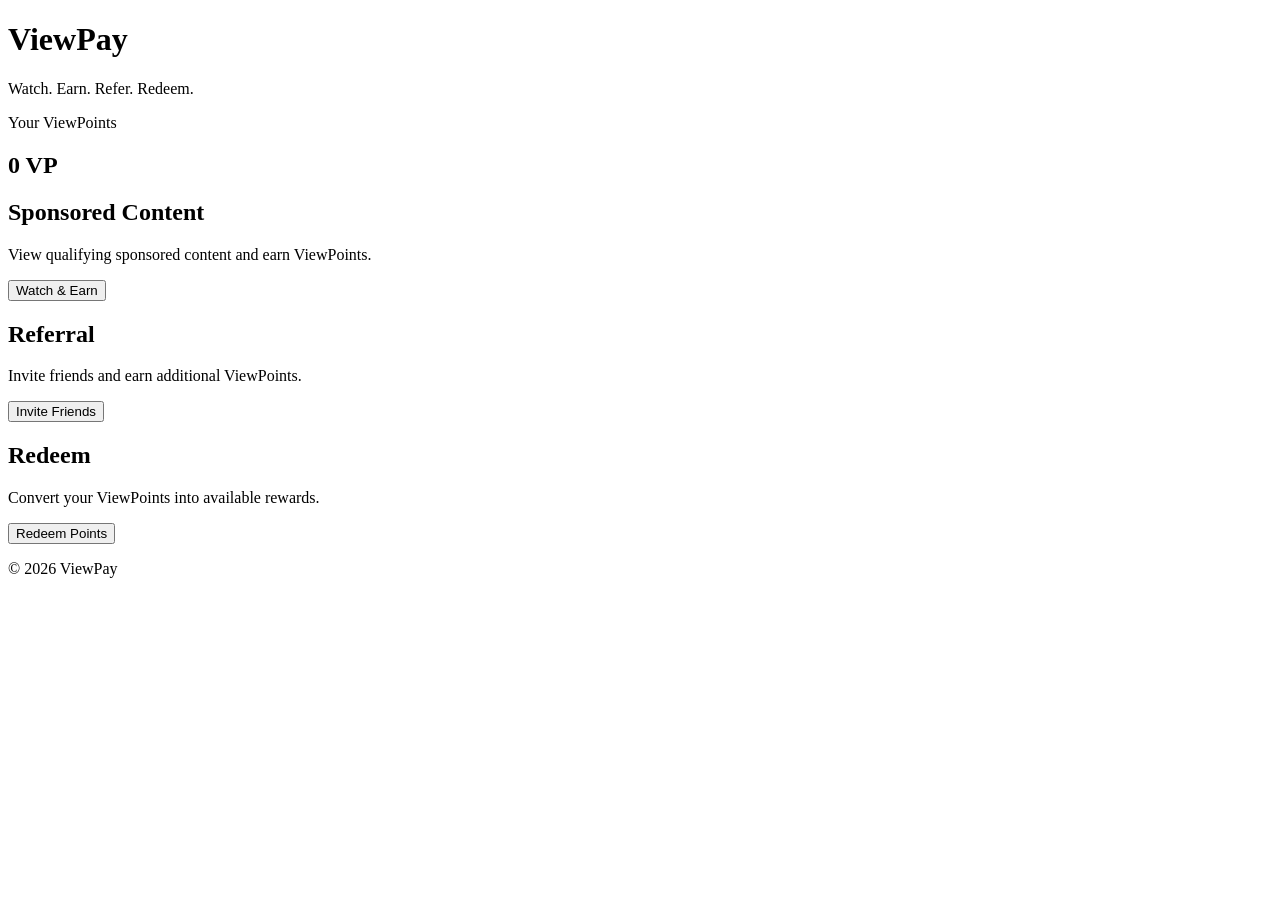
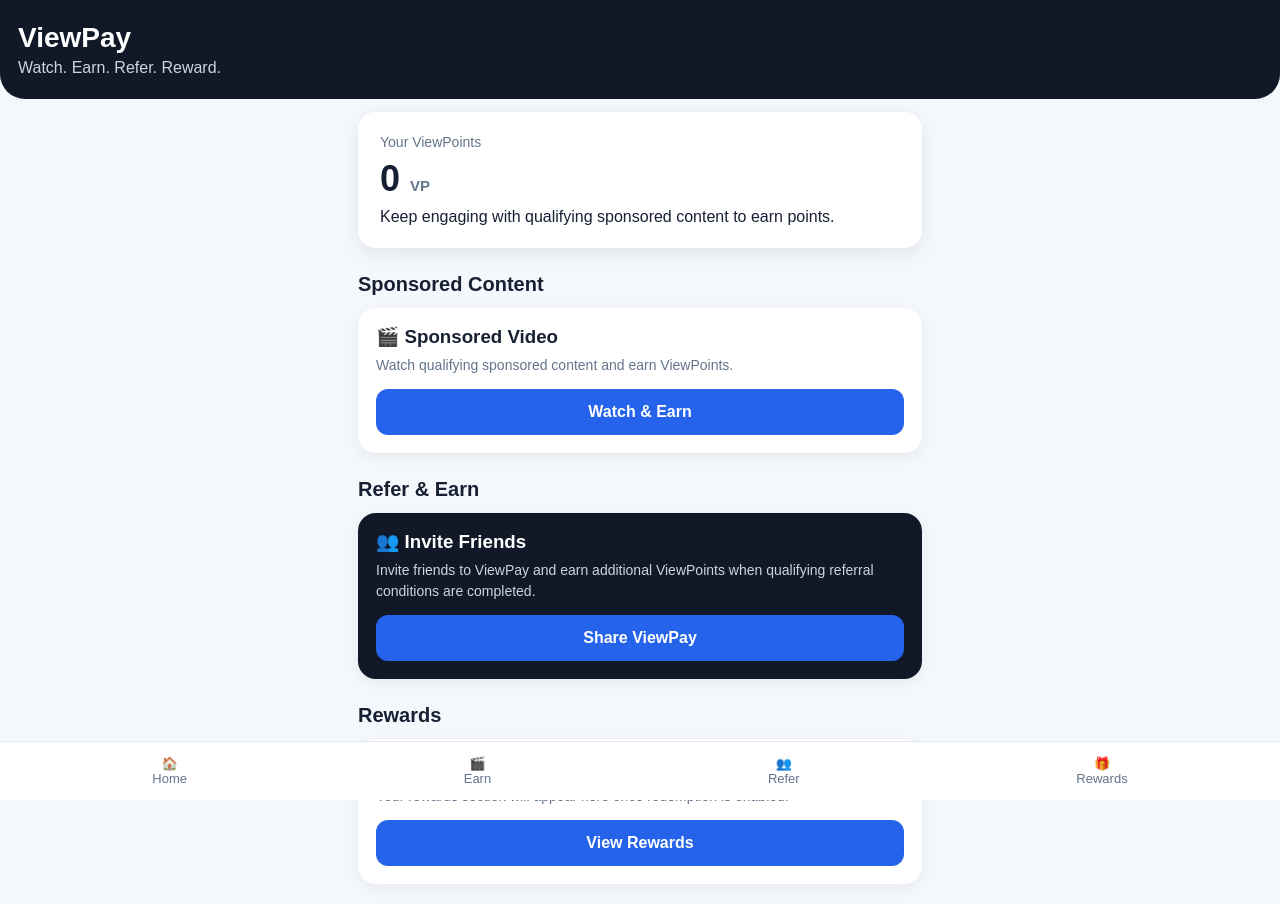
Before and after one commit to ricchWRLD1315/View-Pay, a plain HTML site: page Index.html in a window 1280 px wide. Before the commit the page ends 800 px from the top, so only its background shows below. Drawn offline with Linux system fonts and the light colour scheme.

Commit message:
Create view pay App interface

```diff
--- a/Index.html
+++ b/Index.html
@@ -1,60 +1,209 @@
 <!DOCTYPE html>
 <html lang="en">
 <head>
-    <meta charset="UTF-8">
-    <meta name="viewport" content="width=device-width, initial-scale=1.0">
-    <title>ViewPay</title>
-    <link rel="stylesheet" href="style.css">
+  <meta charset="UTF-8">
+  <meta name="viewport" content="width=device-width, initial-scale=1.0">
+  <title>ViewPay</title>
+
+  <style>
+    * {
+      box-sizing: border-box;
+      margin: 0;
+      padding: 0;
+      font-family: Arial, sans-serif;
+    }
+
+    body {
+      background: #f4f7fb;
+      color: #172033;
+    }
+
+    .header {
+      background: #111827;
+      color: white;
+      padding: 22px 18px;
+      border-radius: 0 0 25px 25px;
+    }
+
+    .header h1 {
+      font-size: 28px;
+      margin-bottom: 5px;
+    }
+
+    .header p {
+      color: #cbd5e1;
+    }
+
+    .container {
+      padding: 18px;
+      max-width: 600px;
+      margin: auto;
+    }
+
+    .balance {
+      background: white;
+      padding: 22px;
+      border-radius: 18px;
+      margin-top: -5px;
+      box-shadow: 0 5px 20px rgba(0,0,0,0.08);
+    }
+
+    .balance-title {
+      color: #64748b;
+      font-size: 14px;
+    }
+
+    .points {
+      font-size: 36px;
+      font-weight: bold;
+      margin: 8px 0;
+    }
+
+    .points span {
+      font-size: 15px;
+      color: #64748b;
+    }
+
+    .section-title {
+      margin: 25px 0 12px;
+      font-size: 20px;
+    }
+
+    .card {
+      background: white;
+      padding: 18px;
+      border-radius: 18px;
+      margin-bottom: 14px;
+      box-shadow: 0 4px 15px rgba(0,0,0,0.06);
+    }
+
+    .card h3 {
+      margin-bottom: 7px;
+    }
+
+    .card p {
+      color: #64748b;
+      font-size: 14px;
+      line-height: 1.5;
+    }
+
+    button {
+      width: 100%;
+      border: none;
+      padding: 14px;
+      margin-top: 13px;
+      border-radius: 12px;
+      background: #2563eb;
+      color: white;
+      font-size: 16px;
+      font-weight: bold;
+      cursor: pointer;
+    }
+
+    button:hover {
+      background: #1d4ed8;
+    }
+
+    .referral {
+      background: #111827;
+      color: white;
+    }
+
+    .referral p {
+      color: #cbd5e1;
+    }
+
+    .bottom-nav {
+      position: sticky;
+      bottom: 0;
+      margin-top: 25px;
+      background: white;
+      padding: 14px;
+      display: flex;
+      justify-content: space-around;
+      border-top: 1px solid #e5e7eb;
+    }
+
+    .bottom-nav div {
+      text-align: center;
+      font-size: 13px;
+      color: #64748b;
+    }
+  </style>
 </head>
 
 <body>
 
-    <header>
-        <h1>ViewPay</h1>
-        <p>Watch. Earn. Refer. Redeem.</p>
-    </header>
+  <div class="header">
+    <h1>ViewPay</h1>
+    <p>Watch. Earn. Refer. Reward.</p>
+  </div>
 
-    <main>
+  <div class="container">
 
-        <section class="balance">
-            <p>Your ViewPoints</p>
-            <h2 id="points">0 VP</h2>
-        </section>
+    <div class="balance">
+      <div class="balance-title">Your ViewPoints</div>
+      <div class="points" id="points">0 <span>VP</span></div>
+      <p>Keep engaging with qualifying sponsored content to earn points.</p>
+    </div>
 
-        <section class="card">
-            <h2>Sponsored Content</h2>
-            <p>View qualifying sponsored content and earn ViewPoints.</p>
+    <h2 class="section-title">Sponsored Content</h2>
 
-            <button onclick="watchAd()">
-                Watch & Earn
-            </button>
-        </section>
+    <div class="card">
+      <h3>🎬 Sponsored Video</h3>
+      <p>
+        Watch qualifying sponsored content and earn ViewPoints.
+      </p>
+      <button onclick="watchAd()">Watch & Earn</button>
+    </div>
 
-        <section class="card">
-            <h2>Referral</h2>
-            <p>Invite friends and earn additional ViewPoints.</p>
+    <h2 class="section-title">Refer & Earn</h2>
 
-            <button onclick="refer()">
-                Invite Friends
-            </button>
-        </section>
+    <div class="card referral">
+      <h3>👥 Invite Friends</h3>
+      <p>
+        Invite friends to ViewPay and earn additional ViewPoints when
+        qualifying referral conditions are completed.
+      </p>
+      <button onclick="shareViewPay()">Share ViewPay</button>
+    </div>
 
-        <section class="card">
-            <h2>Redeem</h2>
-            <p>Convert your ViewPoints into available rewards.</p>
+    <h2 class="section-title">Rewards</h2>
 
-            <button onclick="redeem()">
-                Redeem Points
-            </button>
-        </section>
+    <div class="card">
+      <h3>🎁 Redeem ViewPoints</h3>
+      <p>
+        Your rewards section will appear here once redemption is enabled.
+      </p>
+      <button onclick="redeem()">View Rewards</button>
+    </div>
 
-    </main>
+  </div>
 
-    <footer>
-        <p>© 2026 ViewPay</p>
-    </footer>
+  <div class="bottom-nav">
+    <div>🏠<br>Home</div>
+    <div>🎬<br>Earn</div>
+    <div>👥<br>Refer</div>
+    <div>🎁<br>Rewards</div>
+  </div>
 
-    <script src="script.js"></script>
+  <script>
+
+    let points = 0;
+
+    function watchAd() {
+      alert("Sponsored content will be connected here.");
+    }
+
+    function shareViewPay() {
+      alert("Referral system will be connected here.");
+    }
+
+    function redeem() {
+      alert("Rewards and withdrawal system will be connected here.");
+    }
+
+  </script>
 
 </body>
 </html>
```
